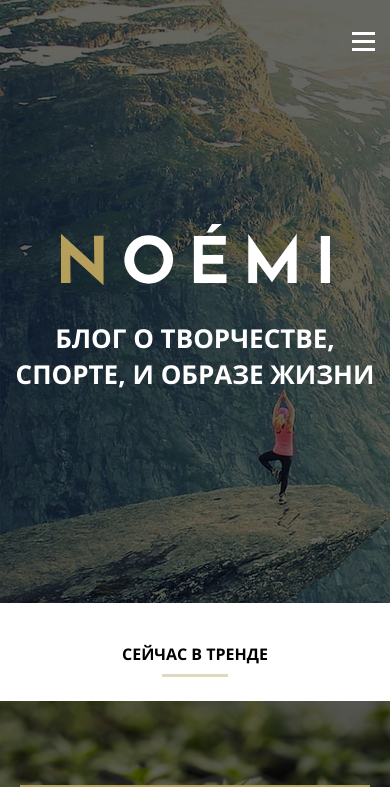
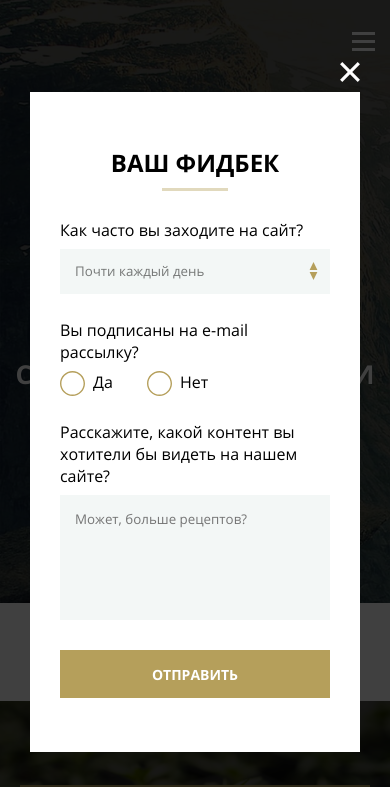
Before and after one commit to Regina73G/mq-diplom, a plain HTML site: page index.html in a window 390 px wide. Shown: the top 787 px of the page. Drawn offline with Linux system fonts and the light colour scheme; files whose address does not match are found by name.

Commit message:
Готово

```diff
--- a/css/style.css
+++ b/css/style.css
@@ -593,7 +593,7 @@ a {
 }
 /* ------------popup-------------- */
 ._hidden {
-  display: none;
+  /* display: none; */
 }
 
 .popup {
@@ -713,7 +713,7 @@ a {
 }
 
 .feedback-textarea {
-  height: 130px;
+  height: 125px;
   resize: none;
 }
 
@@ -880,11 +880,11 @@ a {
   }
 
   .popup-box {
-    max-width: 360px;
+    max-width: 380px;
   }
 
   .feedback {
-    margin: 30px 25px;
+    margin: 40px 25px;
   }
 }
 /* -------------------------- */
--- a/index.html
+++ b/index.html
@@ -519,7 +519,7 @@
                   <fieldset class="feedback-form-item feedback-radio">
                     <legend class="feedback-lable feedback-subscribe">Вы подписаны на e-mail рассылку?</legend>
                     <label class="radio-group">
-                      <input class="visually-hidden radio" type="radio" name="subscribe" checked>
+                      <input class="visually-hidden radio" type="radio" name="subscribe">
                       <span class="radio-group-text">Да</span>
                     </label>
                     <label class="radio-group">
```
